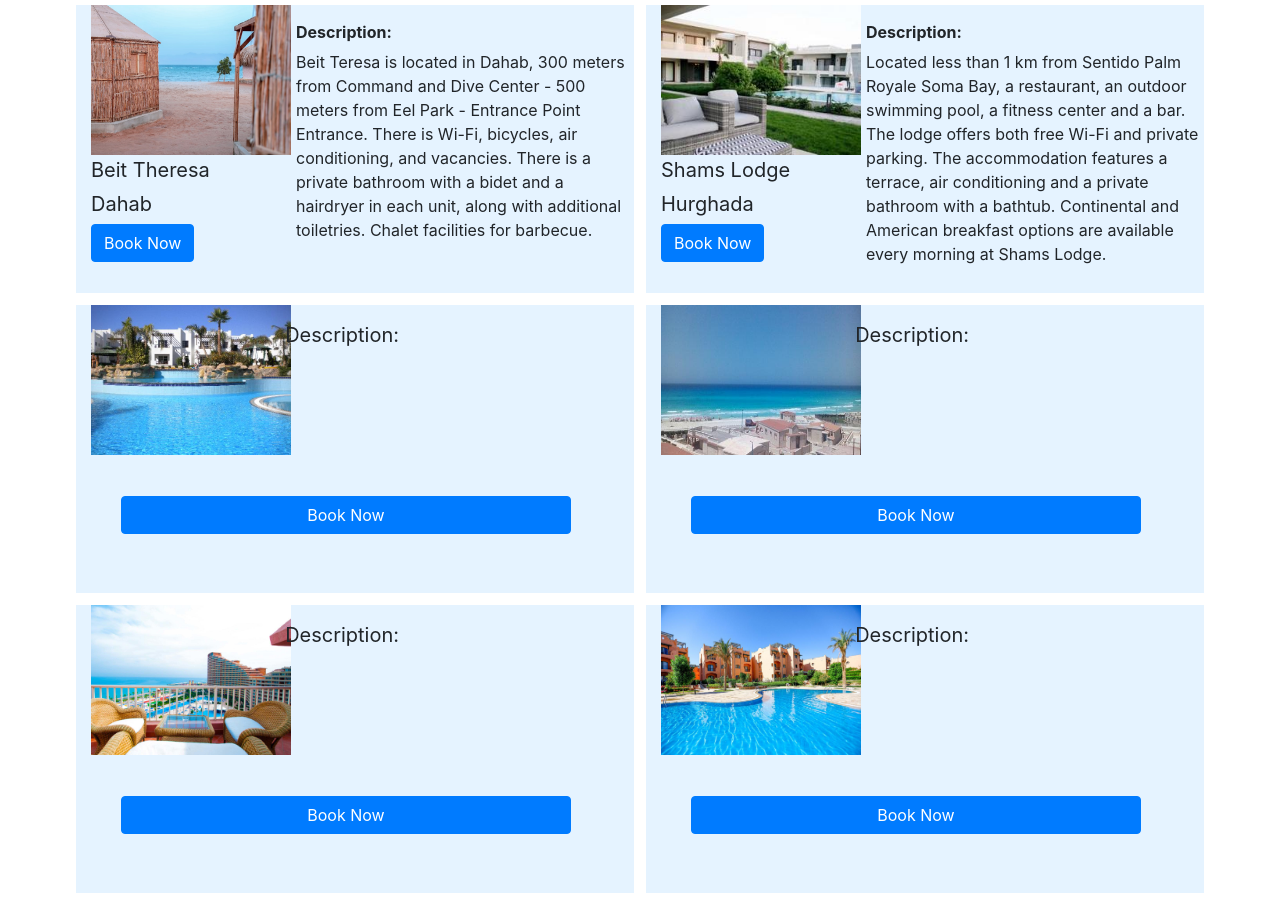
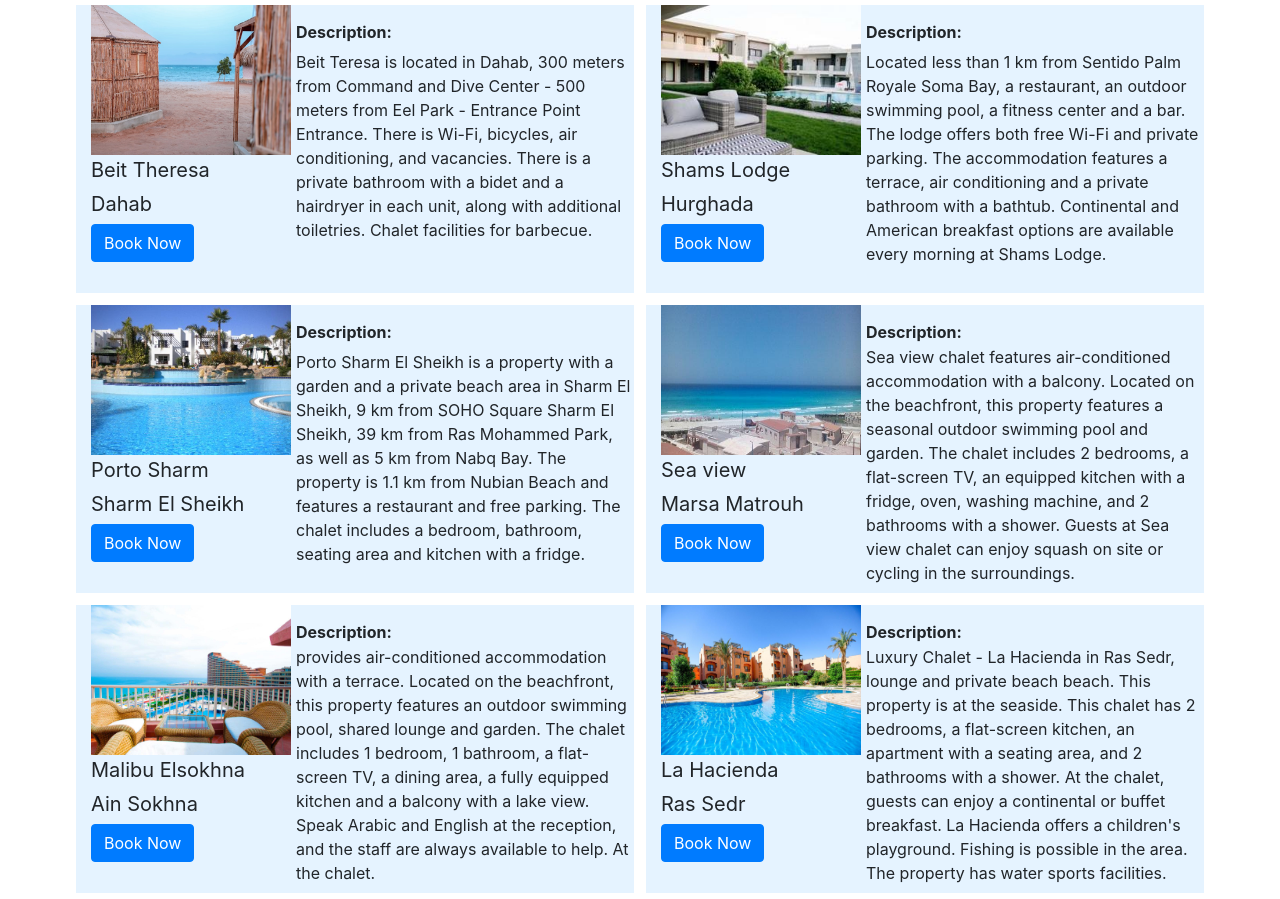
Before and after one commit to OmniaOsman/Chalet_website, a Django app: page / in a window 1280 px wide. Shown: the part 601-1500 px from the top of the page. Run offline with Django 3.2, Linux system fonts and the light colour scheme; data that the repository does not hold is empty; some libraries are stand-ins or nearby versions.

Commit message:
installed

```diff
--- a/homepage/templates/home.html
+++ b/homepage/templates/home.html
@@ -97,21 +97,26 @@
     <div class="col-6" style="border: 6px solid white; width: 650px; height: 300px; background: #e5f3ff">
       <div class="panel panel-yellow"></div>
         <div class="showCard"> <img src="{% static 'sharm.jpg' %}" width="200px" height="150px" style="position: relative;">
-           <p style="font-size: 20px">  </p>
-           <button type="button" class="btn btn-primary" data-toggle="button" aria-pressed="false" autocomplete="off" style="margin-top: 25px;width: 450px;margin-left: 30px">
-                     Book Now
-              </button>
-            <p style="position: absolute; top: 15px; right: 235px; font-size: 20px"> Description: </p>
+           <p style="font-size: 20px;margin-bottom: 4px;"> Porto Sharm </p>
+           <p style="position: absolute; top: 15px;left: 220px "> <strong>Description:</strong>
+           <p style="position: absolute; top: 45px;left: 220px ">Porto Sharm El Sheikh is a property with a garden and
+                a private beach area in Sharm El Sheikh, 9 km from SOHO Square Sharm El Sheikh, 39 km from Ras Mohammed Park, as well as 5 km from Nabq Bay. The property is 1.1 km from Nubian Beach and features a restaurant and free parking.
+                The chalet includes a bedroom, bathroom, seating area and kitchen with a fridge.
+            <p style="font-size: 20px;margin-bottom: 5px;"> Sharm El Sheikh </p>
+           <a class="btn btn-primary" href="{{ 'book/' }}" role="button">Book Now</a>
        </div>
     </div>
     <div class="col-6" style="border: 6px solid white; width: 650px; height: 300px; background: #e5f3ff">
        <div class="panel panel-yellow">
            <div class="showCard"> <img src="{% static 'marsa.jpg' %}" width="200px" height="150px"style="position: relative;">
-           <p style="font-size: 20px"> </p>
-           <button type="button" class="btn btn-primary" data-toggle="button" aria-pressed="false" autocomplete="off" style="margin-top: 25px;width: 450px;margin-left: 30px">
-                     Book Now
-              </button>
-               <p style="position: absolute; top: 15px; right: 235px; font-size: 20px"> Description: </p>
+           <p style="font-size: 20px;margin-bottom: 4px;"> Sea view </p>
+           <p style="position: absolute; top: 15px;left: 220px "> <strong>Description:</strong>
+           <p style="position: absolute; top: 40px;left: 220px "> Sea view chalet features air-conditioned accommodation with a balcony. Located on the beachfront, this property features a seasonal outdoor swimming pool and garden.
+            The chalet includes 2 bedrooms, a flat-screen TV, an equipped kitchen with a fridge, oven, washing machine, and 2 bathrooms with a shower.
+            Guests at Sea view chalet can enjoy squash on site or cycling in the surroundings.
+            <p style="font-size: 20px;margin-bottom: 5px;"> Marsa Matrouh </p>
+           <a class="btn btn-primary" href="{{ 'book/' }}" role="button">Book Now</a>
+
        </div></div>
     </div>
   </div>
@@ -122,22 +127,34 @@
     <div class="col-6" style="border: 6px solid white; width: 650px; height: 300px; background: #e5f3ff">
       <div class="panel panel-yellow">
           <div class="showCard"> <img src="{% static 'ains.jpg' %}" width="200px" height="150px" style="position: relative;">
-           <p style="font-size: 20px">  </p>
-           <button type="button" class="btn btn-primary" data-toggle="button" aria-pressed="false" autocomplete="off" style="margin-top: 25px;width: 450px;margin-left: 30px">
-                     Book Now
-              </button>
-              <p style="position: absolute; top: 15px; right: 235px; font-size: 20px"> Description: </p>
+           <p style="font-size: 20px;margin-bottom: 4px;"> Malibu Elsokhna </p>
+           <p style="position: absolute; top: 15px;left: 220px "> <strong>Description:</strong>
+           <p style="position: absolute; top: 40px;left: 220px ">
+            provides air-conditioned accommodation with a terrace.
+            Located on the beachfront, this property features an outdoor swimming pool, shared lounge and garden.
+            The chalet includes 1 bedroom, 1 bathroom, a flat-screen TV, a dining area, a fully equipped kitchen and a balcony with a lake view.
+            Speak Arabic and English at the reception, and the staff are always available to help.
+            At the chalet.
+            <p style="font-size: 20px;margin-bottom: 5px;"> Ain Sokhna </p>
+           <a class="btn btn-primary" href="{{ 'book/' }}" role="button">Book Now</a>
+
+
        </div></div>
     </div>
 
     <div class="col-6" style="border: 6px solid white; width: 650px; height: 300px; background: #e5f3ff">
        <div class="panel panel-yellow">
            <div class="showCard"> <img src="{% static 'rassedr.jpg' %}" width="200px" height="150px"style="position: relative;">
-           <p style="font-size: 20px">  </p>
-           <button type="button" class="btn btn-primary" data-toggle="button" aria-pressed="false" autocomplete="off" style="margin-top: 25px;width: 450px;margin-left: 30px">
-                     Book Now
-              </button>
-               <p style="position: absolute; top: 15px; right: 235px; font-size: 20px"> Description: </p>
+           <p style="font-size: 20px;margin-bottom: 4px;"> La Hacienda </p>
+           <p style="position: absolute; top: 15px;left: 220px "> <strong>Description:</strong>
+           <p style="position: absolute; top: 40px;left: 220px ">
+            Luxury Chalet - La Hacienda in Ras Sedr, lounge and private beach beach. This property is at the seaside.
+            This chalet has 2 bedrooms, a flat-screen kitchen, an apartment with a seating area, and 2 bathrooms with a shower.
+            At the chalet, guests can enjoy a continental or buffet breakfast.
+            La Hacienda offers a children's playground. Fishing is possible in the area. The property has water sports facilities.
+            <p style="font-size: 20px;margin-bottom: 5px;"> Ras Sedr </p>
+           <a class="btn btn-primary" href="{{ 'book/' }}" role="button">Book Now</a>
+
        </div></div>
     </div>
   </div>
--- a/homepage/views.py
+++ b/homepage/views.py
@@ -1,5 +1,7 @@
+from django.http import HttpResponse
 from django.shortcuts import render
-from .models import chalet
+
+from .models import chalet, contact
 
 
 def home(request):
@@ -8,7 +10,14 @@
 
 
 def contactUs(request):
-    return render(request, 'contactUs.html', {'title': 'contactUs'})
+    """ form = contactForm()
+    if request.method == 'POST':
+        form.save()
+        # send email code goes here
+        return HttpResponse('Thanks for contacting us!')
+    else:
+        form = contactForm()"""
+    return render(request, 'contactUs.html', {'form': 'form'})
 
 
 def bookNow(request):
```
Also changed, not shown: homepage/forms.py (added, +9 -0 lines), homepage/models.py (+8 -0 lines), homepage/templates/book.html (+1 -13 lines), homepage/templates/contactUs.html (+8 -5 lines), homepage/templates/test.html (deleted, +0 -15 lines), homepage/migrations/0002_contact.py (added).
